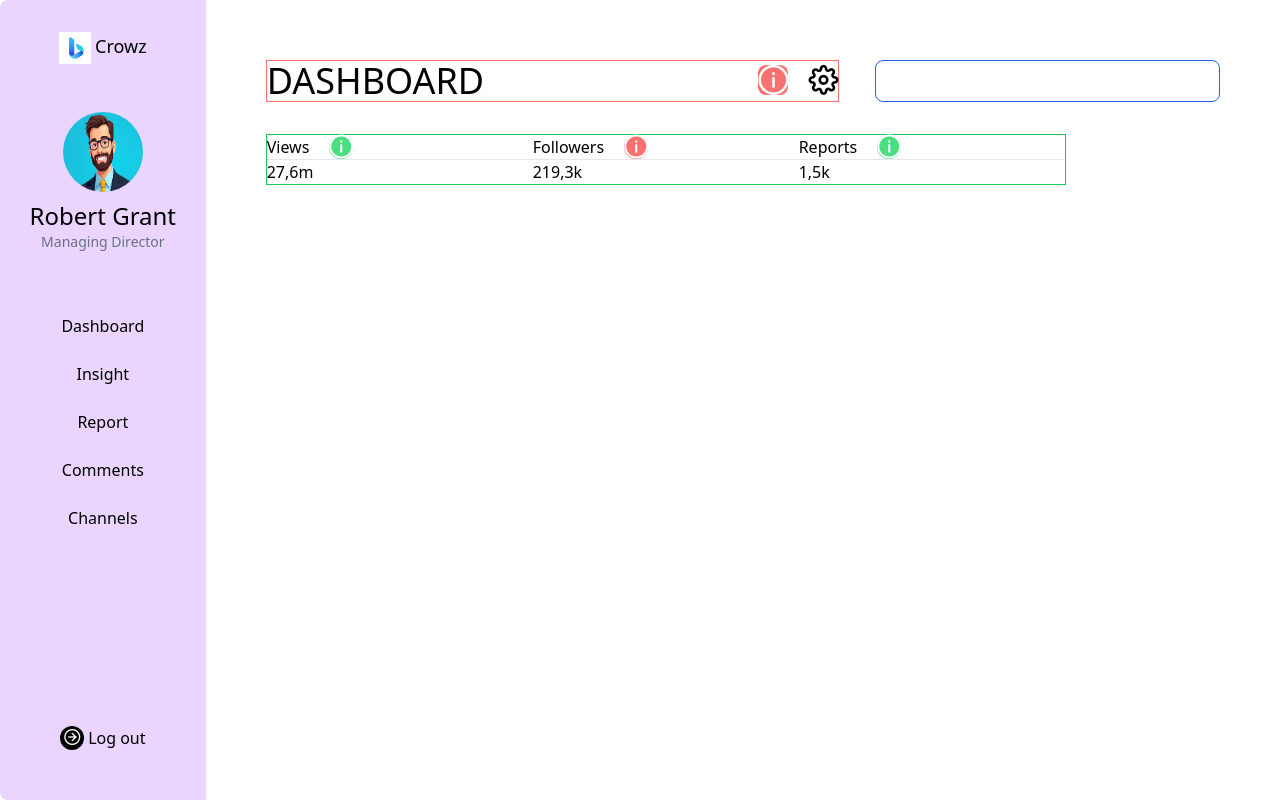
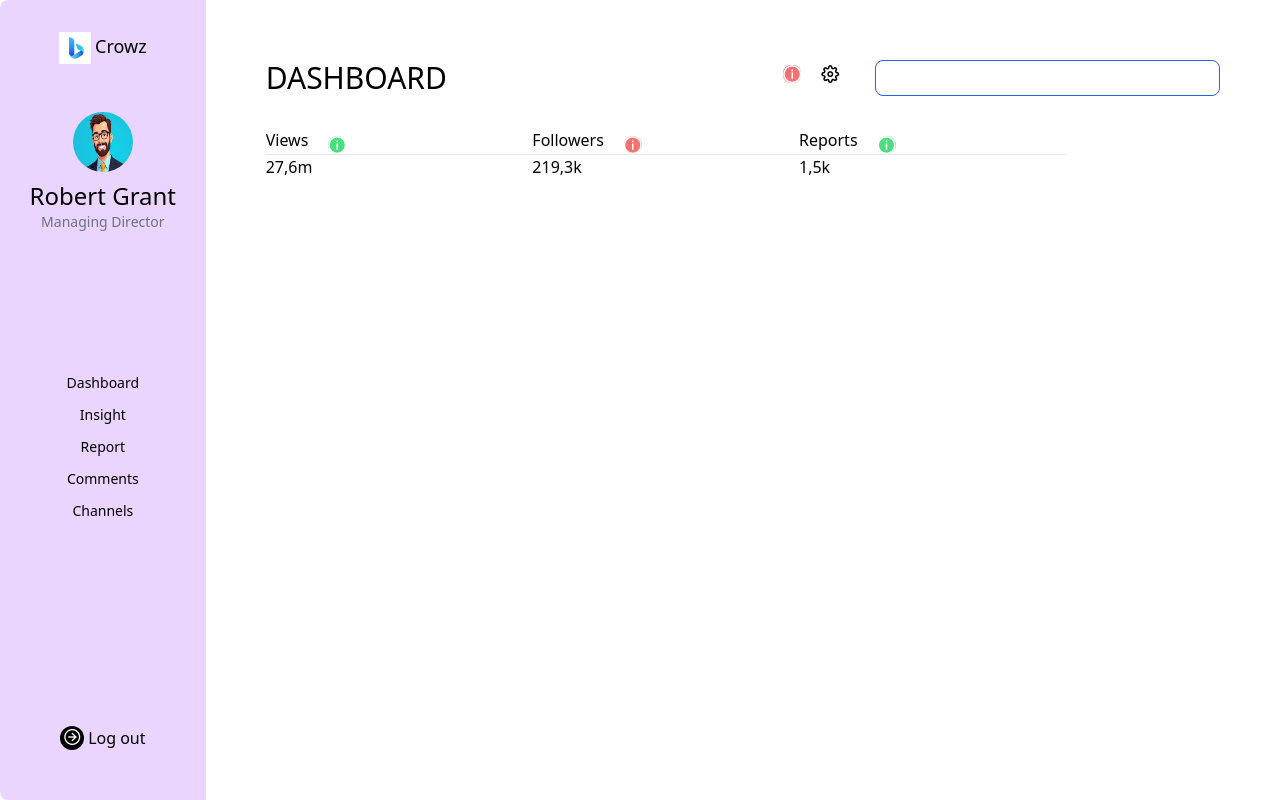
Before and after one commit to pjmiles/dashboard, a Vue app: page / in a window 1280 px wide. Built offline with nearby package versions, Linux system fonts and the light colour scheme.

Commit message:
adjusted spacing

```diff
--- a/src/components/navigation/SideBar.vue
+++ b/src/components/navigation/SideBar.vue
@@ -27,12 +27,12 @@ const setActiveNav = (index) => {
     </div>
     <!-- user profile -->
     <div class="flex flex-col justify-center items-center p-4">
-      <img alt="avatar" :src="avatar" class="rounded-full w-[80px] h-[80px]" />
+      <img alt="avatar" :src="avatar" class="rounded-full w-[60px] h-[60px]" />
       <p class="mt-2 text-2xl">Robert Grant</p>
       <p class="text-sm text-gray-500">Managing Director</p>
     </div>
     <!-- navigation -->
-    <ul class="flex flex-col flex-grow justify-center items-center gap-6 mt-[-150px]">
+    <ul class="flex flex-col flex-grow justify-center items-center gap-3 mt-[-80px]">
       <li
         v-for="(item, index) in navigationItems"
         :key="index"
@@ -42,12 +42,12 @@ const setActiveNav = (index) => {
         <router-link
           v-if="item.path"
           :to="item.path"
-          class="flex items-center gap-2"
+          class="flex items-center gap-2 text-sm"
           :class="{ 'font-medium': activeNav === index, 'hover:font-medium': true }"
         >
           <p @mouseover="isHovered = index" @mouseleave="isHovered = null">{{ item.label }}</p>
           <span v-if="item.icon" v-show="isHovered === index">
-            <p class="w-6 bg-red-400 text-white rounded-full text-center">{{ item.icon }}</p>
+            <p class="w-5 bg-red-400 text-white rounded-full text-center text-sm">{{ item.icon }}</p>
           </span>
         </router-link>
       </li>
--- a/src/components/navigation/navigationItems.js
+++ b/src/components/navigation/navigationItems.js
@@ -1,7 +1,7 @@
 export default [
-  { label: 'Dashboard', path: '/', icon: 'A' },
-  { label: 'Insight', path: '/insight', icon: 'B' },
-  { label: 'Report', path: '/report', icon: 'C' },
-  { label: 'Comments', path: '/comment', icon: 'D' },
-  { label: 'Channels', path: '/channel', icon: 'E' },
+  { label: 'Dashboard', path: '/', icon: 'Da' },
+  { label: 'Insight', path: '/insight', icon: 'In' },
+  { label: 'Report', path: '/report', icon: 'Re' },
+  { label: 'Comments', path: '/comment', icon: 'Co' },
+  { label: 'Channels', path: '/channel', icon: 'Ch' },
 ]
--- a/src/views/DashBoard.vue
+++ b/src/views/DashBoard.vue
@@ -1,23 +1,23 @@
 <template>
   <div class="w-full p-[60px]">
     <div class="flex gap-9">
-      <div class="border border-red-400 w-full flex justify-between">
-        <p class="text-4xl">DASHBOARD</p>
+      <div class="w-full flex justify-between">
+        <p class="text-3xl">DASHBOARD</p>
         <span class="space-x-5 mt-1">
-          <i class="pi pi-info-circle bg-red-400 text-white text-3xl rounded-lg cursor-pointer"></i>
-          <i class="pi pi-cog text-3xl cursor-pointer"></i>
+          <i class="pi pi-info-circle bg-red-400 text-white text-lg rounded-lg cursor-pointer"></i>
+          <i class="pi pi-cog text-lg cursor-pointer"></i>
         </span>
       </div>
       <div class="rounded-lg border border-blue-600 w-3/5">
         <!-- <img :src="upgradeImg" class=""/> -->
       </div>
     </div>
-    <div class="grid grid-cols-3 border border-green-500 mt-8 w-[800px]">
+    <div class="grid grid-cols-3 mt-8 w-[800px]">
       <div>
         <span class="flex space-x-5">
           <p>Views</p>
           <i
-            class="pi pi-info-circle bg-green-400 text-white text-2xl text-center rounded-full cursor-pointer"
+            class="pi pi-info-circle bg-green-400 text-white text-lg rounded-full mt-2 cursor-pointer"
           ></i>
         </span>
         <hr />
@@ -27,7 +27,7 @@
         <span class="flex space-x-5">
           <p>Followers</p>
           <i
-            class="pi pi-info-circle bg-red-400 text-white text-2xl text-center rounded-full cursor-pointer"
+            class="pi pi-info-circle bg-red-400 text-white text-lg rounded-full mt-2 cursor-pointer"
           ></i>
         </span>
         <hr />
@@ -37,7 +37,7 @@
         <span class="flex space-x-5">
           <p>Reports</p>
           <i
-            class="pi pi-info-circle bg-green-400 text-white text-2xl text-center rounded-full cursor-pointer"
+            class="pi pi-info-circle bg-green-400 text-white text-lg rounded-full mt-2 cursor-pointer"
           ></i>
         </span>
         <hr />
```
